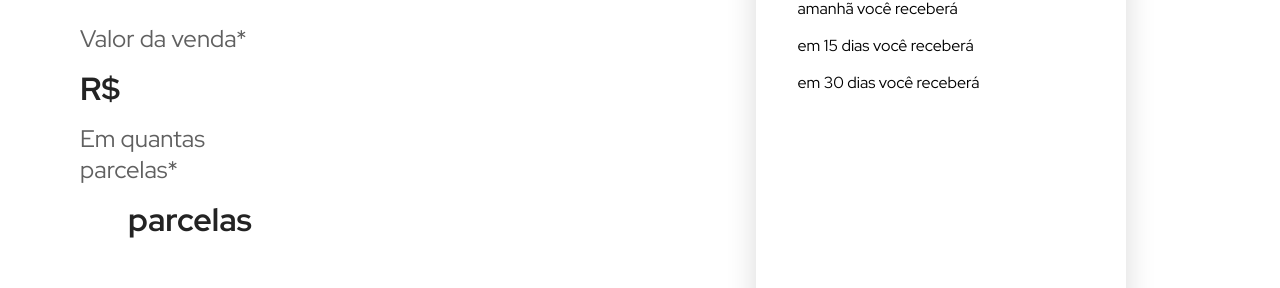
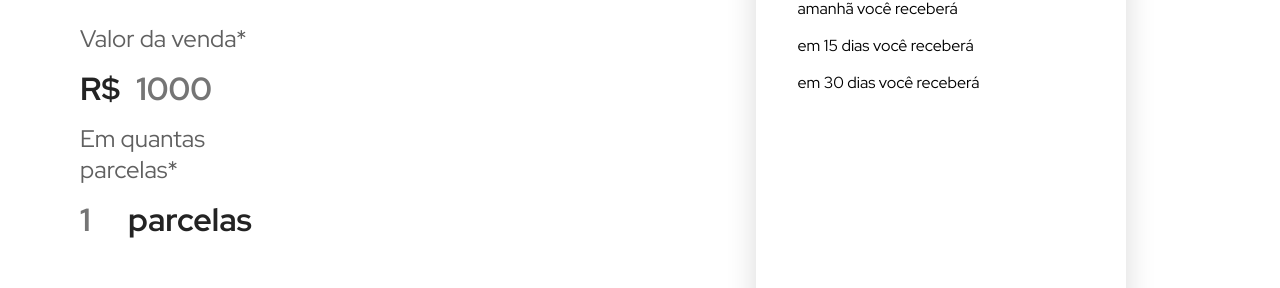
Before and after one commit to igor-cotrim/Frontend-test, a React (Create React App) app: page / in a window 1280 px wide. Shown: the part 742-1030 px from the top of the page. Built offline with nearby package versions, Linux system fonts and the light colour scheme.

Commit message:
fix: adicionou placeholder no input

```diff
--- a/src/components/InputValues/index.jsx
+++ b/src/components/InputValues/index.jsx
@@ -2,7 +2,7 @@ import PropTypes from 'prop-types';
 
 import { Container, Input } from './styles';
 
-export function InputValues({label, currency, parcel, value, onChange, size, margin, min, max}) {
+export function InputValues({label, currency, parcel, value, onChange, size, margin, min, max, placeholder}) {
   return (
     <Container>
         <label htmlFor="valueSale">
@@ -10,7 +10,7 @@ export function InputValues({label, currency, parcel, value, onChange, size, mar
         </label>
         <div>
           <h3>{currency}</h3>
-          <Input value={value} onChange={onChange} size={size} margin={margin} min={min} max={max}/>
+          <Input value={value} onChange={onChange} size={size} margin={margin} min={min} max={max} placeholder={placeholder}/>
           <h3>{parcel}</h3>
         </div>
     </Container>
@@ -25,5 +25,6 @@ InputValues.propTypes = {
   size: PropTypes.string,
   min: PropTypes.string,
   max: PropTypes.string,
+  placeholder: PropTypes.string,
   onChange: PropTypes.func,
 };
--- a/src/components/SimulationSection/index.jsx
+++ b/src/components/SimulationSection/index.jsx
@@ -47,6 +47,7 @@ export function SimulationSection() {
           size="10rem"
           margin="1rem"
           min="1000"
+          placeholder="1000"
         />
 
         <InputValues
@@ -56,6 +57,7 @@ export function SimulationSection() {
           onChange={e => setInstallments(e.target.value)}
           min="1"
           max="12"
+          placeholder="1"
         />
 
         <p>
```
